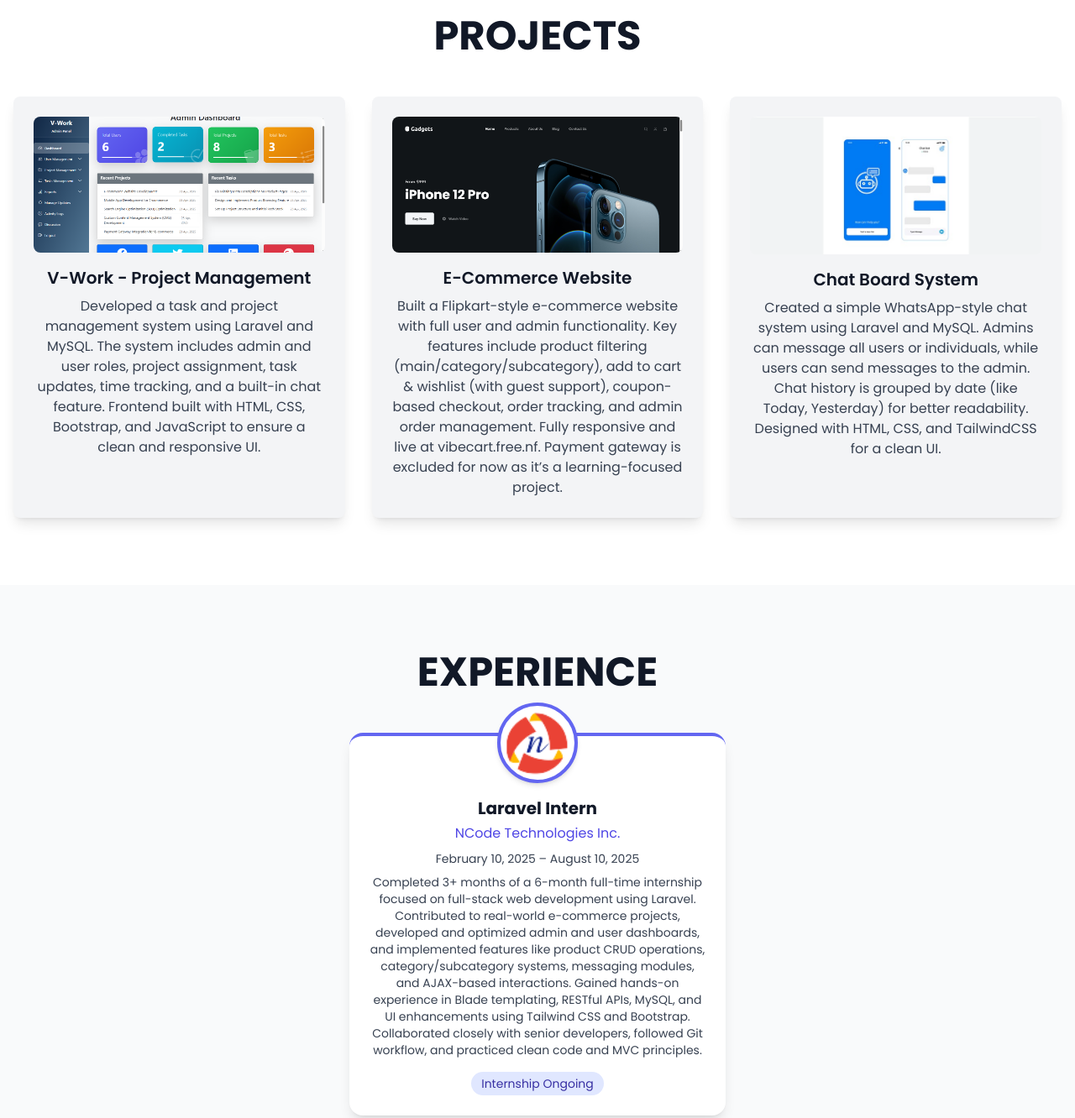
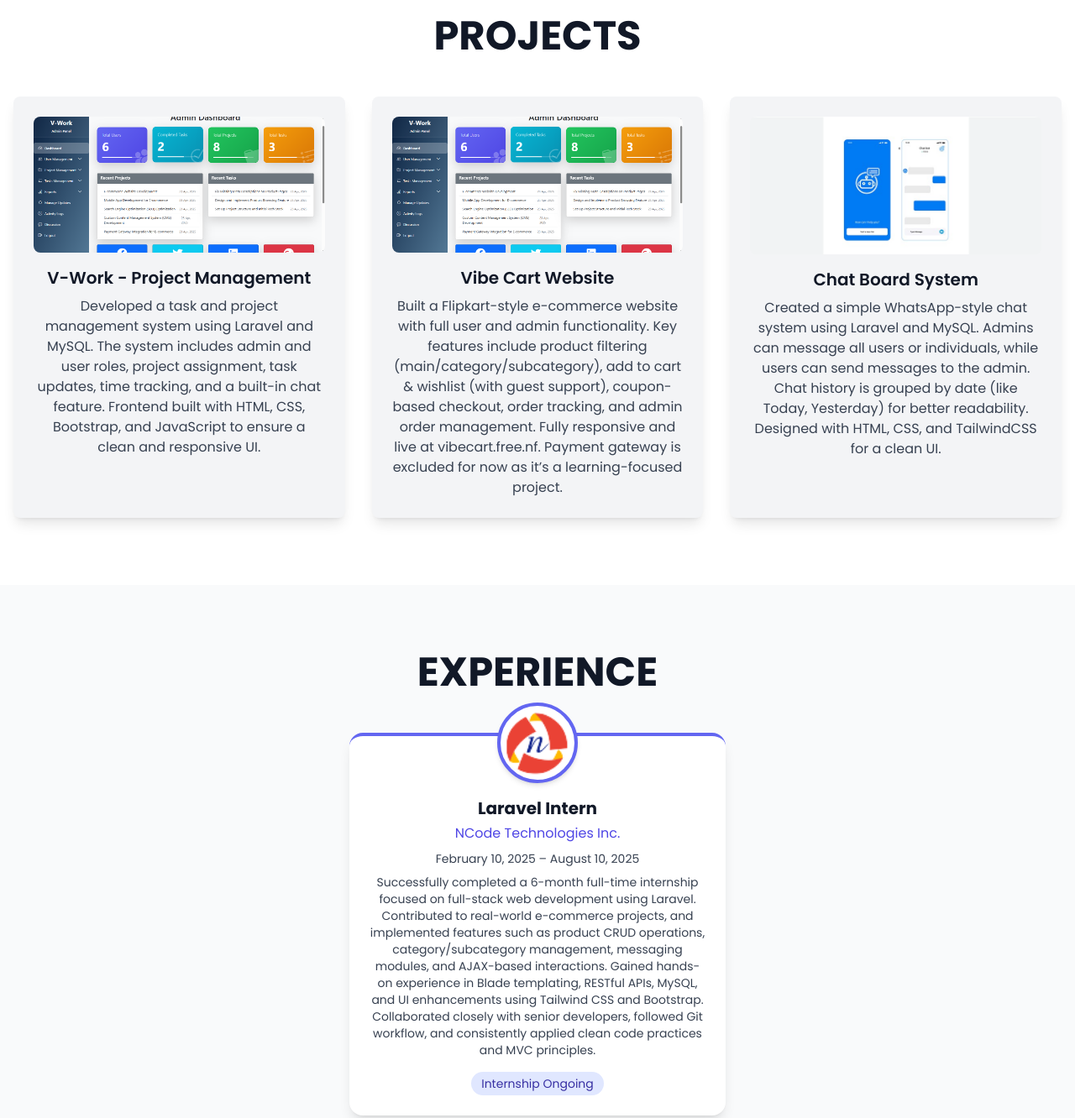
Before and after one commit to prahlad-tech/portfolio, a plain HTML site: page index.html in a window 1280 px wide. Shown: the part 1960-3292 px from the top of the page at 84% size. Drawn offline with nearby package versions, Linux system fonts and the light colour scheme.

Commit message:
Update index.html

```diff
--- a/index.html
+++ b/index.html
@@ -406,10 +406,10 @@
 
           <div
             class="bg-gray-100 p-6 rounded-lg shadow-lg hover:shadow-2xl transition duration-300 transform hover:scale-105">
-            <img src="imges/e-comm.png" alt="E-Commerce Project"
+            <img src="imges/v-work.png" alt="E-Commerce Project"
               class="w-full h-auto rounded-lg mb-4" />
 
-            <h3 class="text-xl font-semibold text-gray-900 mb-2">E-Commerce
+            <h3 class="text-xl font-semibold text-gray-900 mb-2">Vibe Cart
               Website</h3>
             <p class="text-gray-700">
               Built a Flipkart-style e-commerce website with full user and admin functionality. Key
@@ -463,15 +463,19 @@ excluded for now as it’s a learning-focused project.
             <div class="mt-4">
               <h4 class="text-xl font-bold text-gray-900 mb-1">Laravel
                 Intern</h4>
-              <p class="text-indigo-600 font-medium mb-2">NCode Technologies
-                Inc.</p>
-              <p class="text-gray-700 text-sm mb-2">February 10, 2025 – August 10, 2025</p>
-  <p class="text-gray-700 text-sm">
-    Completed 3+ months of a 6-month full-time internship focused on full-stack web development using Laravel.
-    Contributed to real-world e-commerce projects, developed and optimized admin and user dashboards, and implemented features like product CRUD operations, category/subcategory systems, messaging modules, and AJAX-based interactions.
-    Gained hands-on experience in Blade templating, RESTful APIs, MySQL, and UI enhancements using Tailwind CSS and Bootstrap.
-    Collaborated closely with senior developers, followed Git workflow, and practiced clean code and MVC principles.
-  </p>
+              <p class="text-indigo-600 font-medium mb-2">
+  <a href="https://www.ncodetechnologies.com/" class="no-underline" target="_blank">
+    NCode Technologies Inc.
+  </a>
+</p>
+
+<p class="text-gray-700 text-sm mb-2">February 10, 2025 – August 10, 2025</p>
+<p class="text-gray-700 text-sm">
+  Successfully completed a 6-month full-time internship focused on full-stack web development using Laravel.
+  Contributed to real-world e-commerce projects, and implemented features such as product CRUD operations, category/subcategory management, messaging modules, and AJAX-based interactions.
+  Gained hands-on experience in Blade templating, RESTful APIs, MySQL, and UI enhancements using Tailwind CSS and Bootstrap.
+  Collaborated closely with senior developers, followed Git workflow, and consistently applied clean code practices and MVC principles.
+</p>
             </div>
             <div class="mt-4 flex justify-center">
               <span
```
